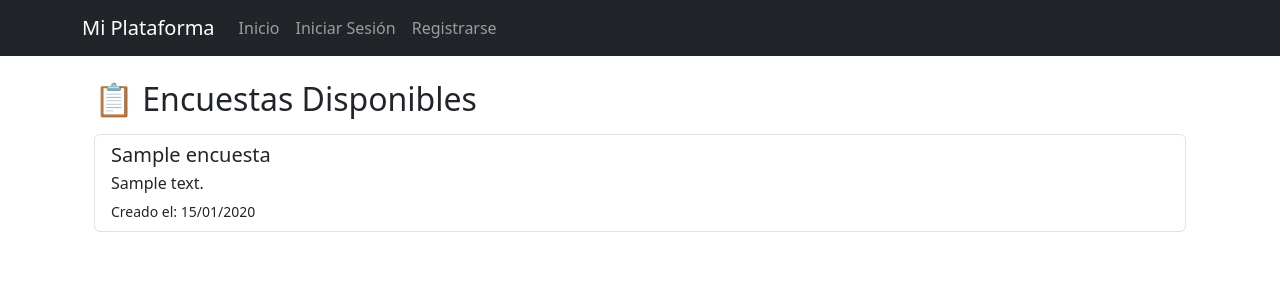
After one commit to DouglasAC/EncuestasFlask, a Flask app: page /encuestas in a window 1280 px wide. The commit adds this page. Shown: the top 300 px of the page. Run offline with Flask 3, Linux system fonts and the light colour scheme; tables that the repository leaves empty hold one stand-in row (values such as "Sample post"); some libraries are stand-ins or nearby versions.

Commit message:
Agregar funcionalidad para listar encuestas y ver detalles de cada encuesta

```diff
--- a/app/routes.py
+++ b/app/routes.py
@@ -87,3 +87,16 @@ def crear_encuesta():
     else:
         print(form.errors)
     return render_template('crear_encuesta.html', form=form)
+
+@app.route('/encuestas')
+def listar_encuestas():
+    encuestas = Encuesta.query.all()
+    return render_template('listar_encuestas.html', encuestas=encuestas)
+
+
+@app.route('/encuesta/<int:encuesta_id>')
+def ver_encuesta(encuesta_id):
+    encuesta = Encuesta.query.get_or_404(encuesta_id)  # Obtener encuesta o mostrar error 404
+    preguntas = Pregunta.query.filter_by(encuesta_id=encuesta_id).all()
+    print(preguntas)
+    return render_template('ver_encuesta.html', encuesta=encuesta, preguntas=preguntas)
--- a/app/templates/base.html
+++ b/app/templates/base.html
@@ -26,6 +26,9 @@
                             <a class="nav-link" href="{{ url_for('crear_encuesta') }}">Nueva Encuesta</a>
                         </li>
                         <li class="nav-item">
+                            <a class="nav-link" href="{{ url_for('listar_encuestas') }}">Encuestas</a>
+                        </li>
+                        <li class="nav-item">
                             <a class="nav-link" href="{{ url_for('logout') }}">Cerrar Sesión</a>
                         </li>
                     {% else %}
--- /dev/null
+++ b/app/templates/listar_encuestas.html
@@ -0,0 +1,20 @@
+{% extends "base.html" %}
+
+{% block title %}Encuestas{% endblock %}
+
+{% block content %}
+<div class="container mt-4">
+    <h2>📋 Encuestas Disponibles</h2>
+    <div class="list-group mt-3">
+        {% for encuesta in encuestas %}
+            <a href="{{ url_for('ver_encuesta', encuesta_id=encuesta.id) }}" class="list-group-item list-group-item-action">
+                <h5 class="mb-1">{{ encuesta.titulo }}</h5>
+                <p class="mb-1">{{ encuesta.descripcion }}</p>
+                <small>Creado el: {{ encuesta.fecha_creacion.strftime('%d/%m/%Y') }}</small>
+            </a>
+        {% else %}
+            <p class="text-muted">No hay encuestas creadas aún.</p>
+        {% endfor %}
+    </div>
+</div>
+{% endblock %}
```
Also changed, not shown: app/templates/ver_encuesta.html (added, +20 -0 lines).
